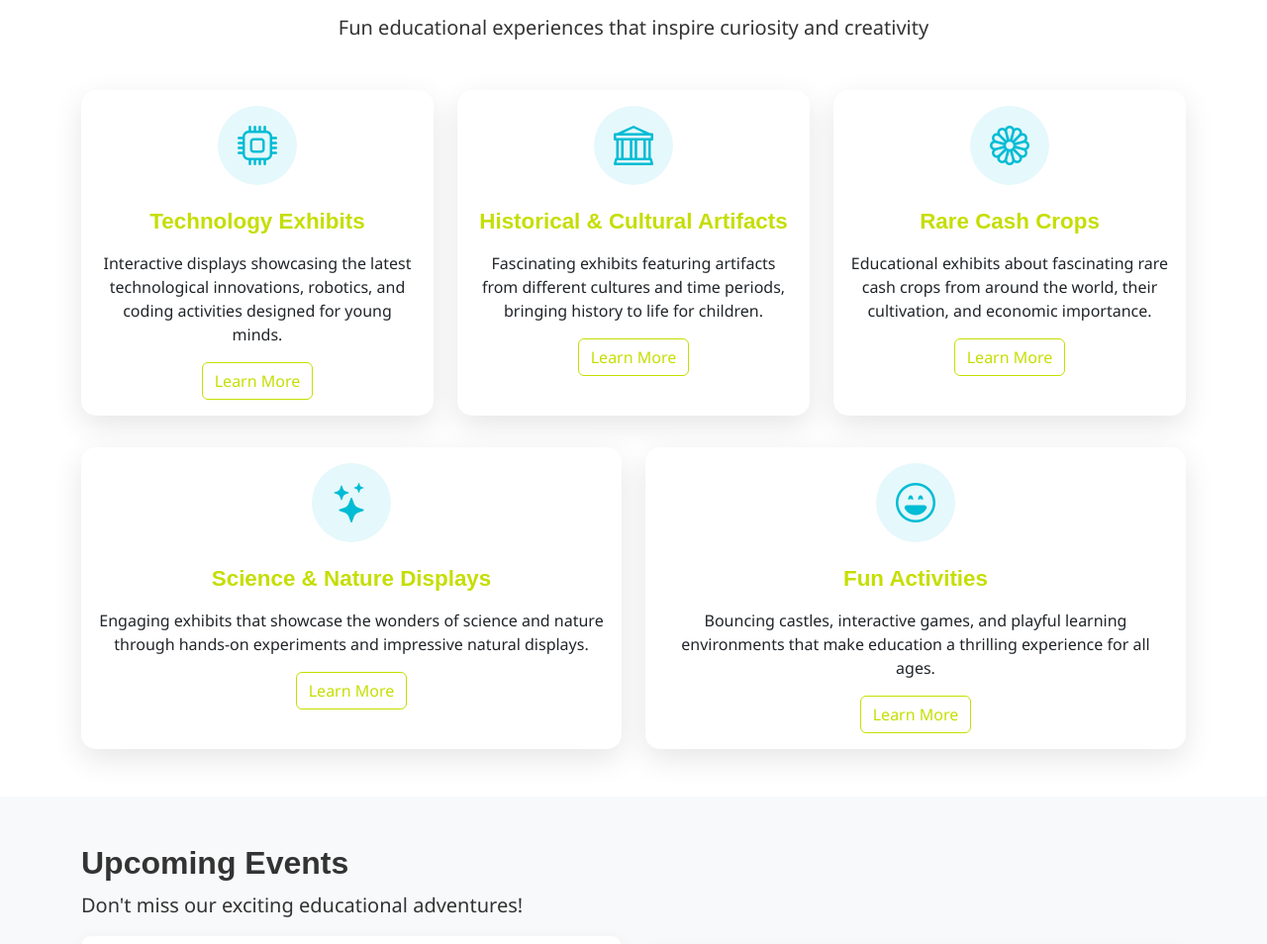
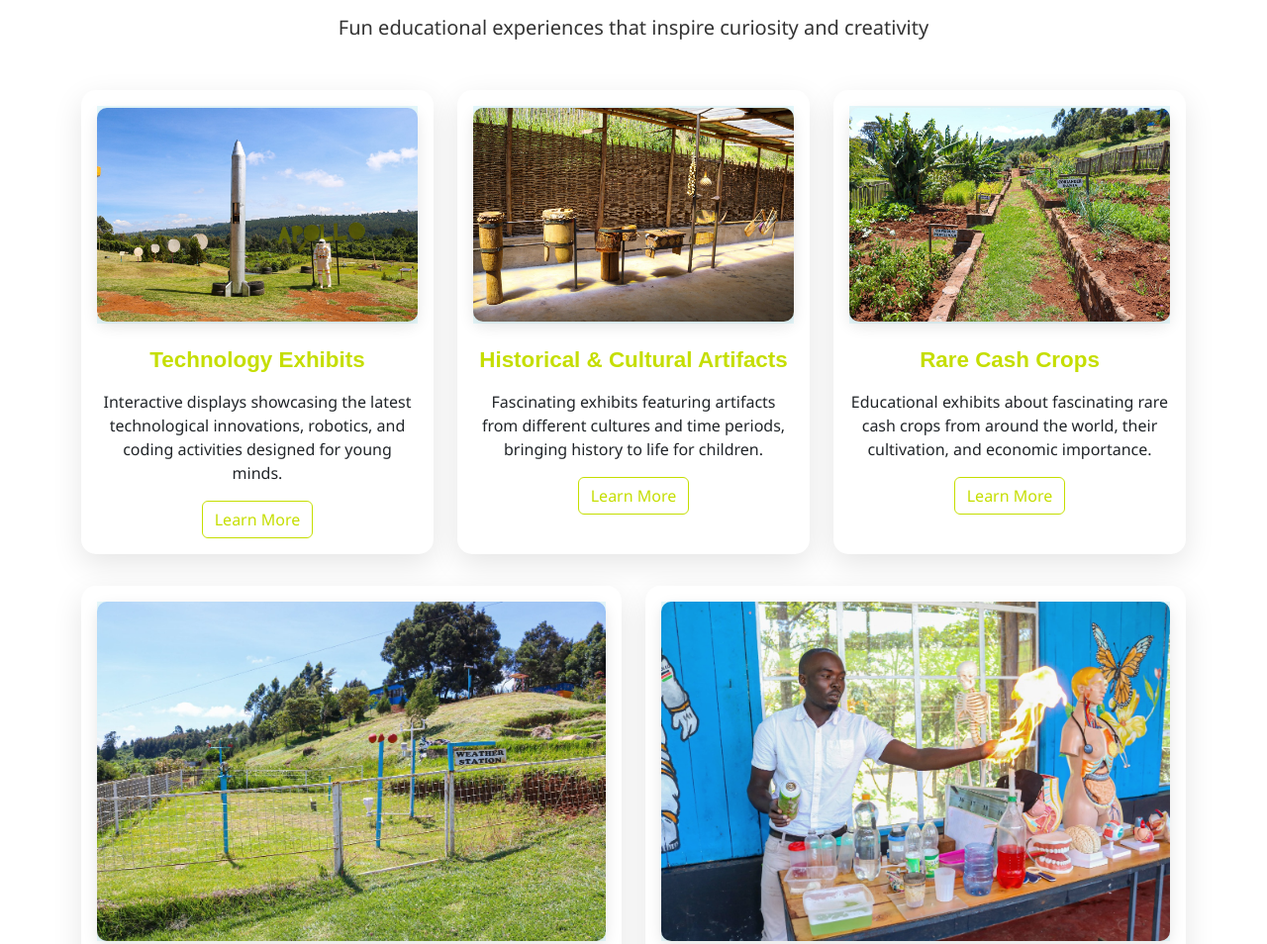
Before and after one commit to rotich254/Apollo, a plain HTML site: page index.html in a window 1280 px wide. Shown: the part 789-1743 px from the top of the page at 99% size. Drawn offline with nearby package versions, Linux system fonts and the light colour scheme; placeholder pictures from the web are drawn by us.

Commit message:
replace icon elements with images for feature cards and enhance styling

```diff
--- a/css/styles.css
+++ b/css/styles.css
@@ -162,15 +162,30 @@ a {
 }
 
 .feature-icon {
-    font-size: 2.5rem;
+    width: 100%;
+    display: flex;
+    align-items: center;
+    justify-content: center;
     margin-bottom: 1.5rem;
-    width: 80px;
-    height: 80px;
-    line-height: 80px;
-    text-align: center;
-    border-radius: 50%;
-    margin: 0 auto 1.5rem;
     transition: all 0.3s ease;
+    min-height: 220px;
+}
+
+.feature-image {
+    flex: 1 1 auto;
+    width: 100%;
+    max-height: 100%;
+    object-fit: cover;
+    border-radius: 10px;
+    box-shadow: 0 5px 15px rgba(0, 0, 0, 0.1);
+    transition: all 0.4s ease;
+    filter: saturate(90%);
+}
+
+.feature-card:hover .feature-image {
+    box-shadow: 0 8px 20px rgba(0, 0, 0, 0.18);
+    filter: saturate(120%);
+    border-radius: 15px;
 }
 
 .feature-card:nth-child(1) .feature-icon {
--- a/index.html
+++ b/index.html
@@ -74,7 +74,7 @@
                     <div class="card feature-card h-100">
                         <div class="card-body text-center">
                             <div class="feature-icon">
-                                <i class="bi bi-cpu"></i>
+                                <img src="images/technology.jpeg" alt="Technology Exhibits" class="feature-image">
                             </div>
                             <h3>Technology Exhibits</h3>
                             <p>Interactive displays showcasing the latest technological innovations, robotics, and coding activities designed for young minds.</p>
@@ -88,7 +88,7 @@
                     <div class="card feature-card h-100">
                         <div class="card-body text-center">
                             <div class="feature-icon">
-                                <i class="bi bi-bank"></i>
+                                <img src="images/cultural art.jpeg" alt="Historical & Cultural Artifacts" class="feature-image">
                             </div>
                             <h3>Historical & Cultural Artifacts</h3>
                             <p>Fascinating exhibits featuring artifacts from different cultures and time periods, bringing history to life for children.</p>
@@ -102,7 +102,7 @@
                     <div class="card feature-card h-100">
                         <div class="card-body text-center">
                             <div class="feature-icon">
-                                <i class="bi bi-flower1"></i>
+                                <img src="images/crops.jpeg" alt="Rare Cash Crops" class="feature-image">
                             </div>
                             <h3>Rare Cash Crops</h3>
                             <p>Educational exhibits about fascinating rare cash crops from around the world, their cultivation, and economic importance.</p>
@@ -118,7 +118,7 @@
                     <div class="card feature-card h-100">
                         <div class="card-body text-center">
                             <div class="feature-icon">
-                                <i class="bi bi-stars"></i>
+                                <img src="images/science&nature.jpeg" alt="Science & Nature Displays" class="feature-image">
                             </div>
                             <h3>Science & Nature Displays</h3>
                             <p>Engaging exhibits that showcase the wonders of science and nature through hands-on experiments and impressive natural displays.</p>
@@ -132,7 +132,7 @@
                     <div class="card feature-card h-100">
                         <div class="card-body text-center">
                             <div class="feature-icon">
-                                <i class="bi bi-emoji-laughing"></i>
+                                <img src="images/fun&science.jpeg" alt="Fun Activities" class="feature-image">
                             </div>
                             <h3>Fun Activities</h3>
                             <p>Bouncing castles, interactive games, and playful learning environments that make education a thrilling experience for all ages.</p>
```
Also changed, not shown: images/crops.jpeg (added), images/cultural art.jpeg (added), images/fun&science.jpeg (added), images/science&nature.jpeg (added), images/technology.jpeg (added).
